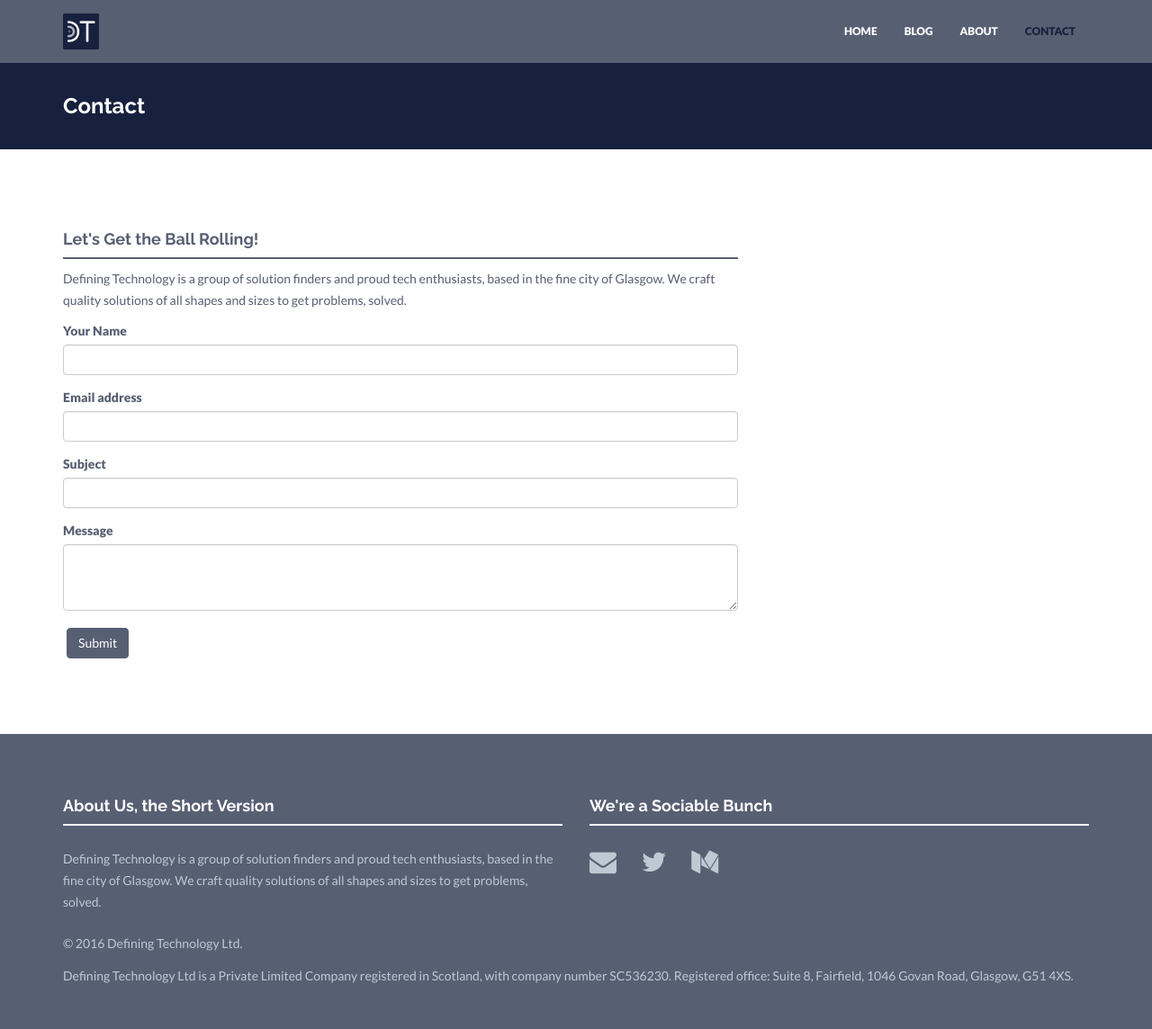
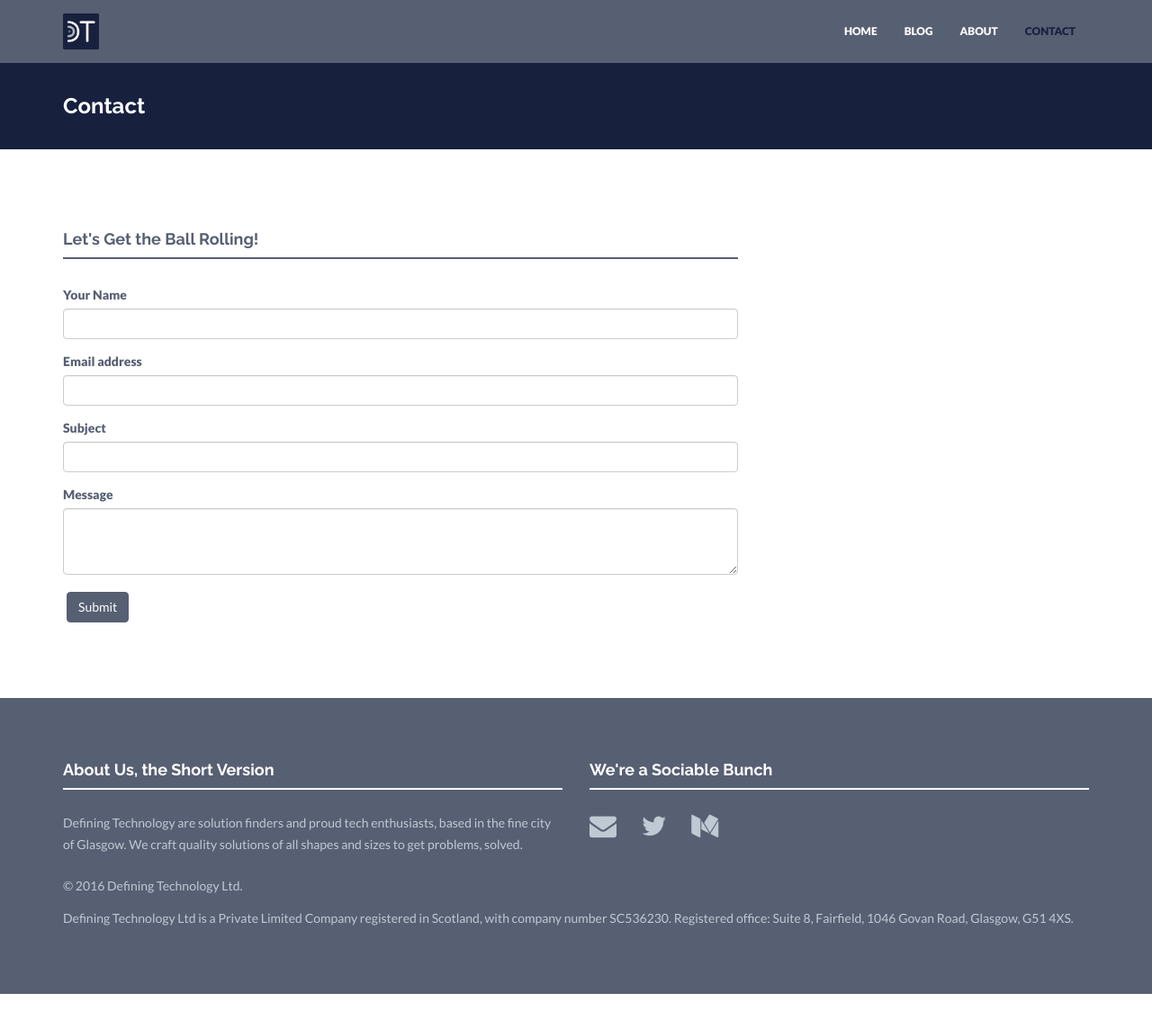
Before and after one commit to defining-technology/defining-technology.github.io, a Jekyll site: the page built from contact.html, in a window 1280 px wide and 1169 px high. Shown: the top 1144 px of the window at 90% size. Built offline with Jekyll 4.4.1, drawn with Linux system fonts in a browser that asks for light colours; nearby versions of some CDN libraries.

Commit message:
Corrects mini about, removes about text from context form

```diff
--- a/_config.yml
+++ b/_config.yml
@@ -60,6 +60,6 @@ technologies:
 ### GENERAL DATA FOR VARIOUS LOCATIONS ###
 
 # Short text about your company. Shown in footer on every page and also separately on Home and Contact page.
-about: "Defining Technology is a group of solution finders and proud tech enthusiasts, based in the fine city of Glasgow. We craft quality solutions of all shapes and sizes to get problems, solved."
+about: "Defining Technology are solution finders and proud tech enthusiasts, based in the fine city of Glasgow. We craft quality solutions of all shapes and sizes to get problems, solved."
 
 blog_url: "https://blog.defining.tech"
--- a/contact.html
+++ b/contact.html
@@ -8,8 +8,7 @@ permalink: /contact/
         <div class="col-lg-8">
             <h4>Let's Get the Ball Rolling!</h4>
             <div class="hline"></div>
-                <p>{{ site.about }}</p>
-                <form role="form" action="https://getsimpleform.com/messages?form_api_token=b677533de7af25ccd73d76f2dff1a2b9" method="post">
+                <form style="padding-top: 30px;" role="form" action="https://getsimpleform.com/messages?form_api_token=b677533de7af25ccd73d76f2dff1a2b9" method="post">
                   <div class="form-group">
                     <label for="InputName1">Your Name</label>
                     <input type="text" class="form-control" id="nameInput" name="name">
```
